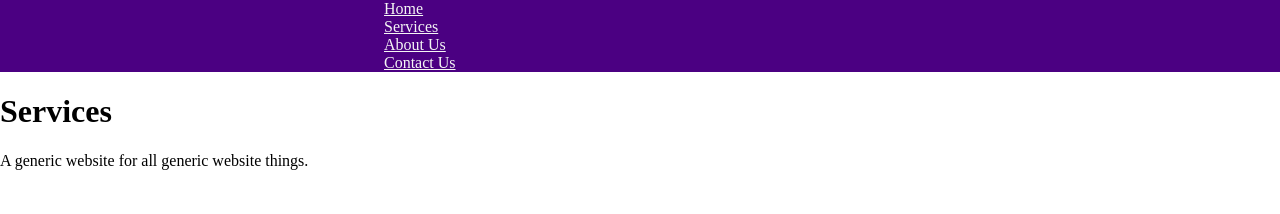
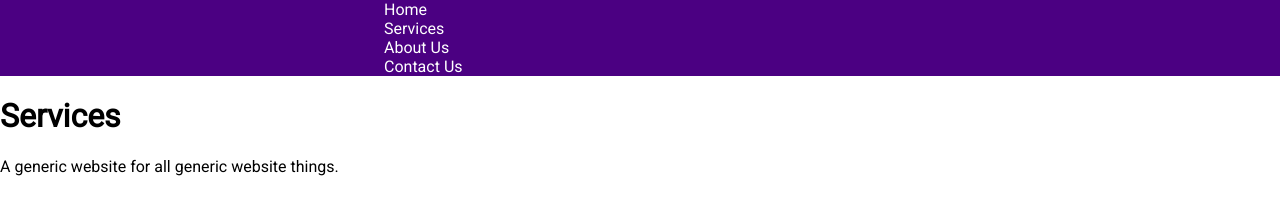
Before and after one commit to emcfadzean/GenericWebsite, a plain HTML site: page pages/services.html in a window 1280 px wide. Drawn offline with Linux system fonts and the light colour scheme.

Commit message:
Removed text-decoration from nav links and added activity related colours.

```diff
--- a/pages/services.html
+++ b/pages/services.html
@@ -6,6 +6,7 @@
         <meta name="viewport" content="width=device-width, initial-scale=1, shrink-to-fit=no">
         <title>Generic Website - Services</title>
         <link rel="stylesheet" type="text/css" href="../style.css">
+        <link href="https://fonts.googleapis.com/css?family=Roboto" rel="stylesheet">
     </head>
     <body>
         <nav>
--- a/style.css
+++ b/style.css
@@ -1,5 +1,6 @@
 body {
     margin: 0;
+    font-family: 'Roboto', sans-serif;
 }
 
 
@@ -20,4 +21,17 @@ nav>li {
 
 a {
     color: whitesmoke;
+    text-decoration: none;
 }
+
+a:link {
+    color: white;
+}
+
+a:hover {
+    color: orange;
+}
+
+a:active {
+    color: yellow;
+}
```
